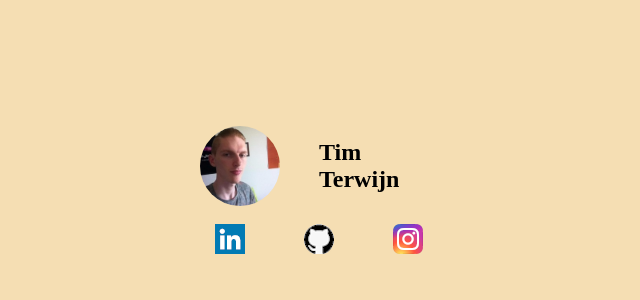
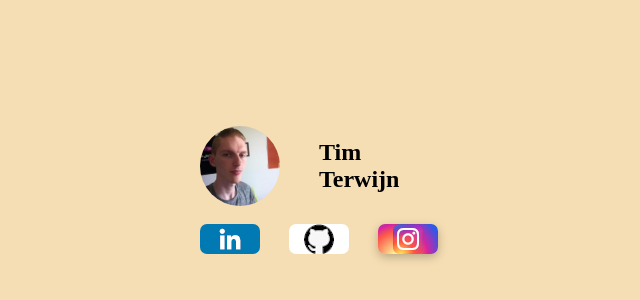
Before and after one commit to TimTerwijn/tterwijn.nl, a plain HTML site: page index.html in a window 1280 px wide. Shown: the part 210-510 px from the top of the page, without its empty margins (321-961 px from the left). Drawn offline with Linux system fonts and the light colour scheme.

Commit message:
last error

```diff
--- a/static/css/style.css
+++ b/static/css/style.css
@@ -53,17 +53,17 @@ section>a{
 }
 
 /* LinkedIn button */
-article>a:nth-child(1){
+section>a:nth-child(1){
     background-color: #017ab4;
 }
 
 /* Github button */
-article>a:nth-child(2){
+section>a:nth-child(2){
     background-color: white;
 }
 
 /* Instagram button */
-article>a:nth-child(3){
+section>a:nth-child(3){
     background: #d6249f;
     background: radial-gradient(circle at 30% 107%, #fdf497 0%, #fdf497 5%, #fd5949 45%,#d6249f 60%,#285AEB 90%);
     box-shadow: 0px 3px 10px rgba(0,0,0,.25);
```
